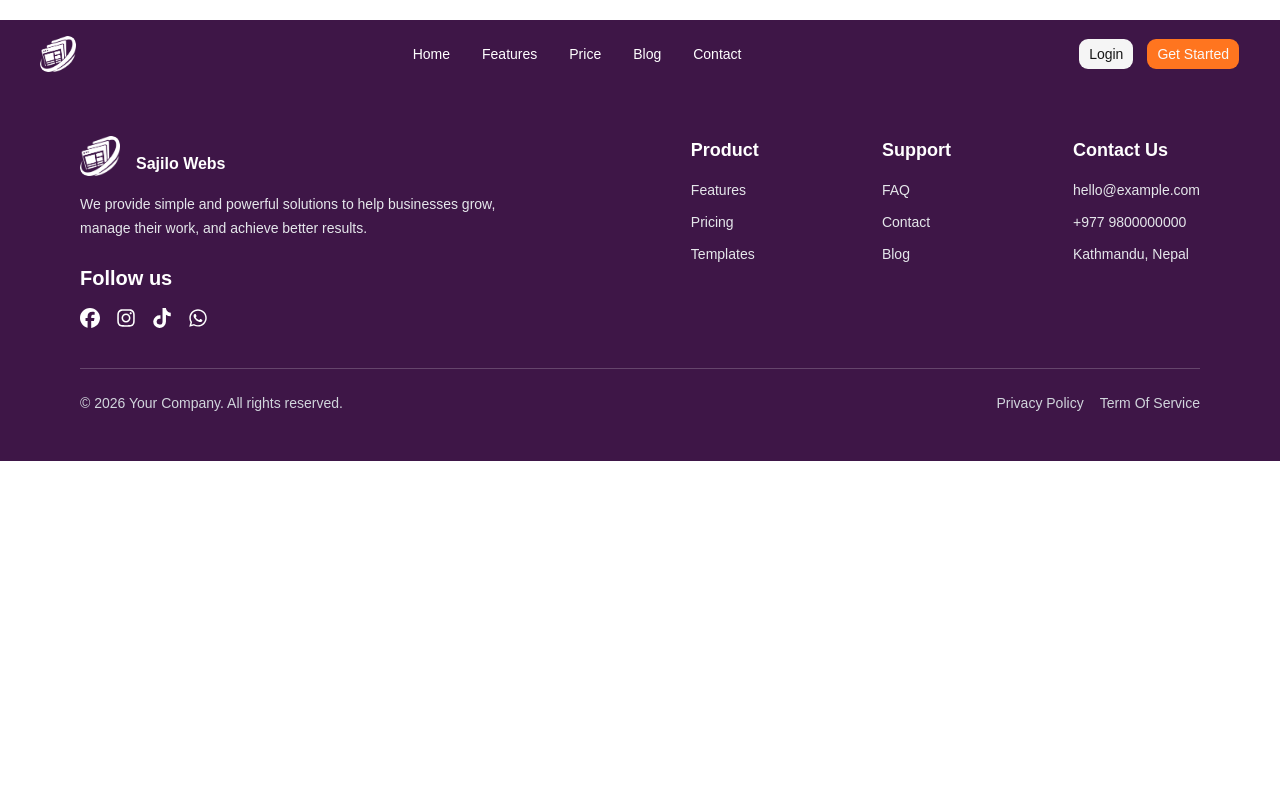
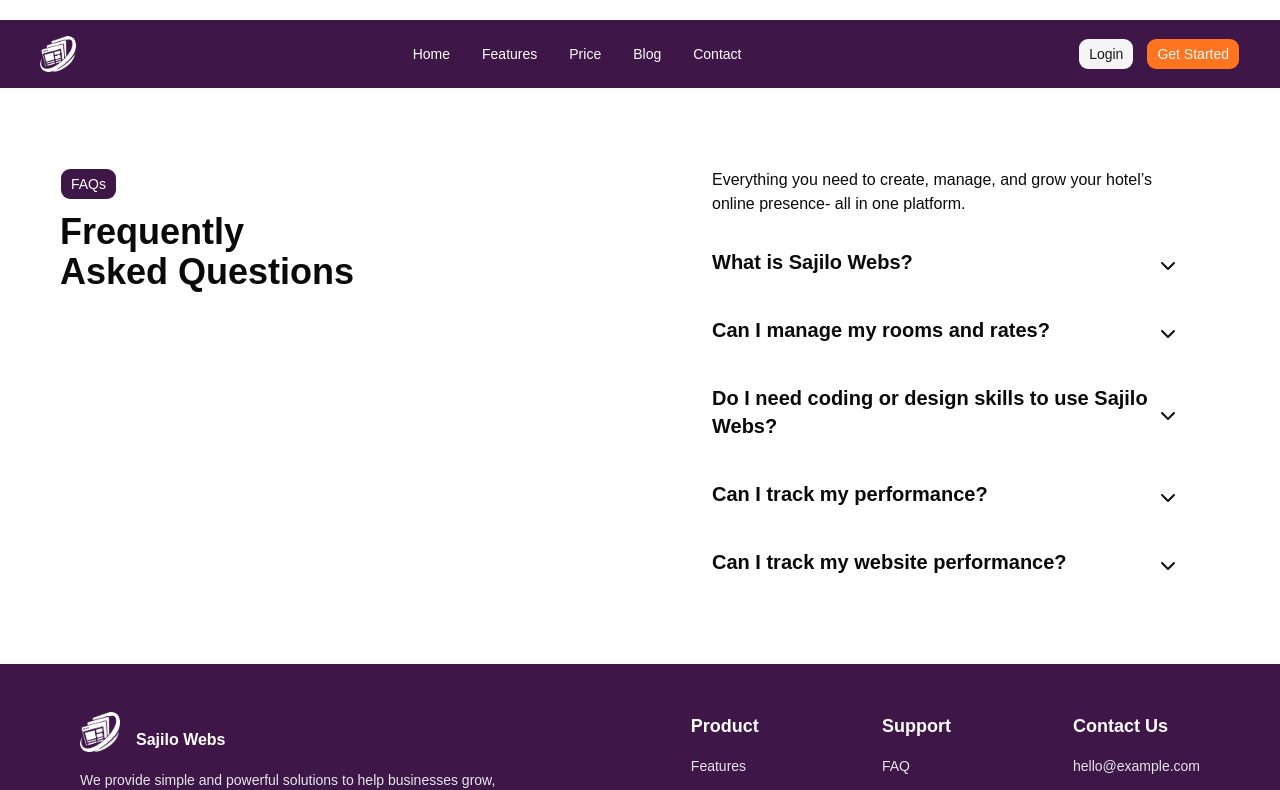
Before and after one commit to ChamlingUttam/sajiloWebs, a Next.js app: page / in a window 1280 px wide. Shown: the top 790 px of the page. Built offline with nearby package versions, Linux system fonts and the light colour scheme.

Commit message:
feat:implement the faqs section

```diff
--- a/app/page.tsx
+++ b/app/page.tsx
@@ -1,9 +1,10 @@
+import Faq from '@/src/components/Faq/Faq'
 import React from 'react'
 
 const page = () => {
   return (
     <div>
-
+      <Faq/>
     </div>
   )
 }
--- /dev/null
+++ b/src/components/Faq/Faq.tsx
@@ -0,0 +1,21 @@
+import React from 'react'
+import LeftFaq from './LeftFaq'
+import RightFaq from './RightFaq'
+
+const Faq = () => {
+  return (
+    <section className="w-full px-6 lg:px-15 py-20  ">
+  <div className="max-w-7xl mx-auto grid grid-cols-1 lg:grid-cols-2 gap-16">
+
+    {/* LEFT */}
+   <LeftFaq/>
+
+    {/* RIGHT */}
+    <RightFaq/>
+
+  </div>
+</section>
+  )
+}
+
+export default Faq
--- /dev/null
+++ b/src/components/Faq/LeftFaq.tsx
@@ -0,0 +1,20 @@
+import React from 'react'
+import { Button } from '../ui/button'
+
+const LeftFaq = () => {
+  return (
+    <section className='lg:sticky lg:top-20 lg:self-start h-fit'>
+       <div className="">
+        <Button className={"bg-[#3E1647] text-white mb-3"}>FAQs</Button>
+      <h1 className="text-4xl font-bold">
+        Frequently <br /> Asked Questions
+      </h1>
+
+
+    </div>
+
+    </section>
+  )
+}
+
+export default LeftFaq
--- /dev/null
+++ b/src/components/Faq/RightFaq.tsx
@@ -0,0 +1,43 @@
+"use client"
+import React, { useState } from 'react'
+import { apis } from './api'
+import { ChevronDown, ChevronUp } from 'lucide-react'
+import { Button } from '@base-ui/react'
+
+const RightFaq = () => {
+    const [open,setOpen] = useState<number|null>(null)
+
+    const toggleIcon = (id:number)=>{
+        setOpen(open === id ? null : id)
+
+    }
+    console.log(open)
+
+  return (
+    <section className="space-y-8 px-10 ">
+        <p className='text-md'>Everything you need to create, manage, and grow your hotel’s <br /> online presence- all in one platform.</p>
+
+        {apis?.map((api)=>(
+            <div key={api?.id} className='flex justify-between'>
+                <div>
+                     <h2 className="text-xl font-semibold">
+          {api?.question}
+         </h2>
+         <p className="mt-2 text-gray-500 pr-2">
+           {open == api.id && (
+            <span>{api.answer}</span>
+           ) }
+         </p>
+                </div>
+
+         <Button onClick={()=>toggleIcon(api.id)} className={""}>
+            <ChevronDown className={`transition-transform cursor-pointer duration-500 ${open ==api?.id ? "rotate-180" : 'rotate-0'}`}/>
+            </Button>
+
+    </div>
+        ))}
+    </section>
+  )
+}
+
+export default RightFaq
--- /dev/null
+++ b/src/components/Faq/api.ts
@@ -0,0 +1,35 @@
+
+type apiTypes = {
+    // id:string | number
+    id:number
+    question:string
+    answer:string
+}
+
+export const apis:apiTypes[] = [
+  {
+    "id": 1,
+    "question": "What is Sajilo Webs?",
+    "answer": "Sajilo Webs is an easy-to-use website management platform that helps businesses create, manage, and grow their online presence without complicated technical processes."
+  },
+  {
+    "id": 2,
+    "question": "Can I manage my rooms and rates?",
+    "answer": "Yes. Sajilo Webs allows you to easily manage your rooms, room availability, and rates from one convenient platform."
+  },
+  {
+    "id": 3,
+    "question": "Do I need coding or design skills to use Sajilo Webs?",
+    "answer": "No. You don't need coding or design skills to use Sajilo Webs. The platform is designed to be simple and user-friendly, allowing you to manage your website without technical knowledge."
+  },
+  {
+    "id": 4,
+    "question": "Can I track my performance?",
+    "answer": "Yes. Sajilo Webs provides useful insights and analytics that help you understand your business performance and make better decisions."
+  },
+  {
+    "id": 5,
+    "question": "Can I track my website performance?",
+    "answer": "Yes. You can monitor important website performance metrics such as visitors, engagement, and other useful statistics to understand how your website is performing."
+  }
+]
--- a/src/components/common/Footer.tsx
+++ b/src/components/common/Footer.tsx
@@ -140,12 +140,12 @@ export default function Footer() {
         </div>
 
         {/* Bottom */}
-        <div className="border-t border-white/20 mt-10 pt-6 flex items-center justify-between text-sm text-gray-300">
+        <div className="border-t border-white/20 mt-10 pt-6 flex flex-col lg;items-center lg:justify-between text-sm text-gray-300">
         <span>
           © 2026 Your Company. All rights reserved.
         </span>
 
-        <div className="flex gap-4">
+        <div className="flex flex-col lg:gap-2 mt-2  gap-4">
           <span>
             Privacy Policy
           </span>
```
